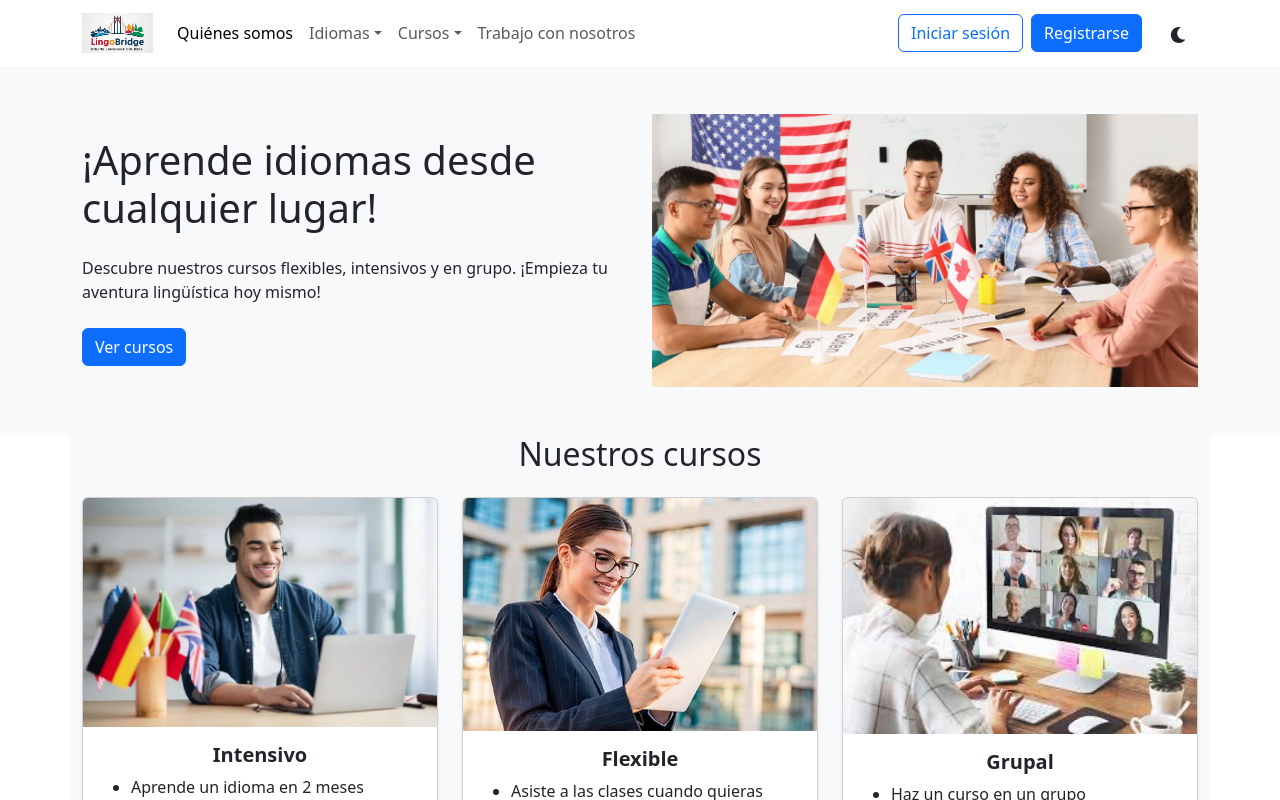
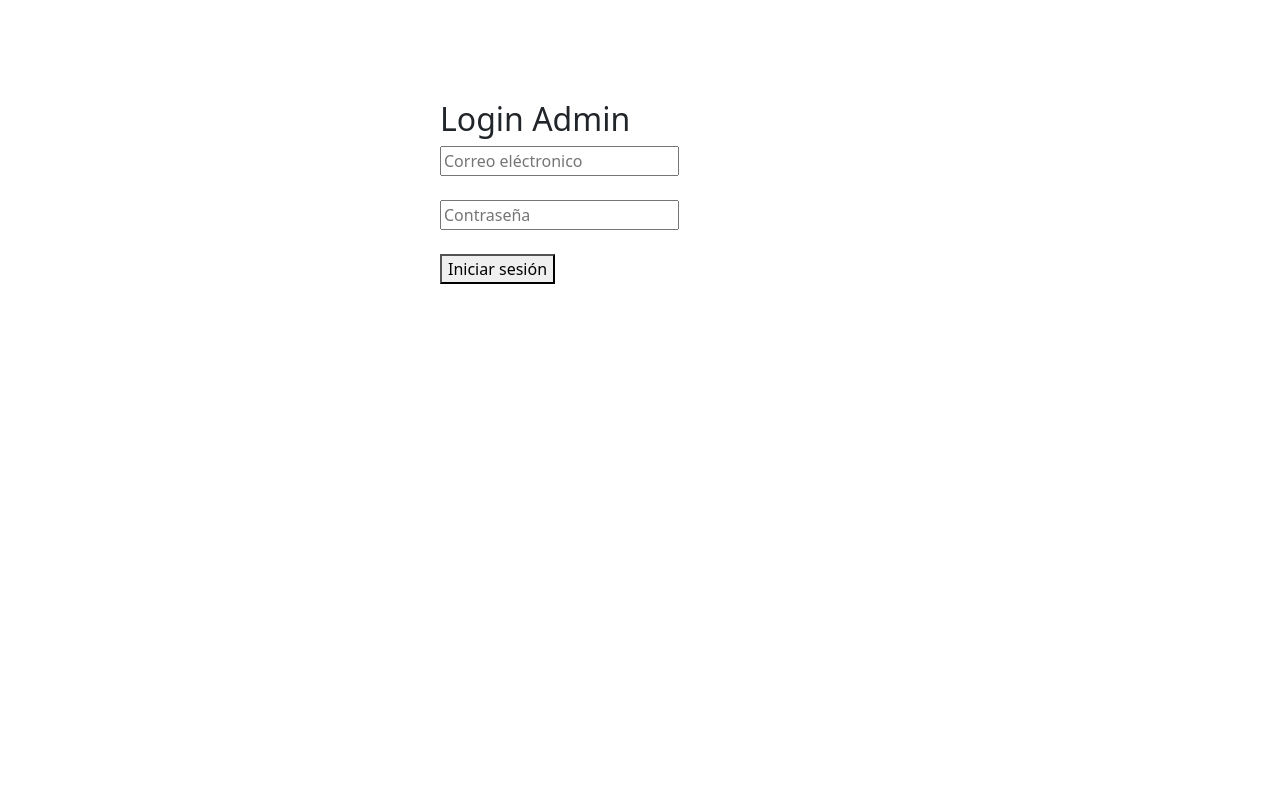
Before and after one commit to RolkoYana/LingoBridge, a React (Vite) app in the folder frontend/: page /admin/login in a window 1280 px wide. Shown: the top 800 px of the page. Built offline with nearby package versions, Linux system fonts and the light colour scheme.

Commit message:
feat: crear panel de administrador

```diff
--- a/frontend/package.json
+++ b/frontend/package.json
@@ -13,7 +13,8 @@
     "bootstrap": "^5.3.5",
     "react": "^19.0.0",
     "react-dom": "^19.0.0",
-    "react-icons": "^5.5.0"
+    "react-icons": "^5.5.0",
+    "react-router-dom": "^7.5.0"
   },
   "devDependencies": {
     "@eslint/js": "^9.21.0",
--- a/frontend/src/App.jsx
+++ b/frontend/src/App.jsx
@@ -1,11 +1,27 @@
 import "./App.css";
+import { BrowserRouter as Router, Routes, Route } from "react-router-dom";
 import Home from "./pages/Home";
+import Courses from "./pages/Courses";
+import LoginAdmin from "./pages/admin/LoginAdmin";
+import AdminDashboard from "./pages/admin/AdminDashboard";
+import CoursesManagement from "./pages/admin/CoursesManagement";
+import TeachersManagement from "./pages/admin/TeachersManagement";
 
 function App() {
   return (
-    <>
-      <Home />
-    </>
+    <Router>
+      <Routes>
+        {/* rutas publicas */}
+        <Route path="/" element={<Home />} />
+        <Route path="/cpurses" element={<Courses />} />
+
+        {/* rutas de admin */}
+        <Route path="/admin/login" element={<LoginAdmin />} />
+        <Route path="/admin" element={<AdminDashboard />} />
+        <Route path="/admin/courses" element={<CoursesManagement />} />
+        <Route path="/admin/teachers" element={<TeachersManagement />} />
+      </Routes>
+    </Router>
   );
 }
 
--- /dev/null
+++ b/frontend/src/components/admin/SidebarAdmin.jsx
@@ -0,0 +1,26 @@
+import { Link } from "react-router-dom";
+
+const SidebarAdmin = () => {
+  return (
+    <nav
+      style={{
+        width: "200px",
+        background: "#f0f0f0",
+        padding: "20px",
+        minHeight: "100vh",
+      }}
+    >
+      <h3>Admin</h3>
+      <ul style={{ listStyle: "none", padding: 0 }}>
+        <li>
+          <Link to="/admin/courses">Cursos</Link>{" "}
+        </li>
+        <li>
+          <Link to="/admin/teachers">Profesores</Link>
+        </li>
+      </ul>
+    </nav>
+  );
+};
+
+export default SidebarAdmin;
--- /dev/null
+++ b/frontend/src/pages/Courses.jsx
@@ -0,0 +1,9 @@
+import React from 'react'
+
+const Courses = () => {
+  return (
+    <div>Courses</div>
+  )
+}
+
+export default Courses
--- /dev/null
+++ b/frontend/src/pages/admin/AdminDashboard.jsx
@@ -0,0 +1,15 @@
+import SidebarAdmin from "../../components/admin/SidebarAdmin";
+
+const AdminDashboard = () => {
+  return (
+    <div style={{display: 'flex'}}>
+        <SidebarAdmin/>
+        <main style={{padding: '20px', flexGrow: 1}}>
+            <h2>Panel de Administrador</h2>
+            <p>Bienvenido al panel. Selecciona una sección para gestionar los datos.</p>
+        </main>
+    </div>
+  )
+}
+
+export default AdminDashboard
--- /dev/null
+++ b/frontend/src/pages/admin/CoursesManagement.jsx
@@ -0,0 +1,15 @@
+import SidebarAdmin from "../../components/admin/SidebarAdmin";
+
+const CoursesManagement = () => {
+  return (
+    <div style={{ display: "flex" }}>
+      <SidebarAdmin />
+      <main style={{ padding: "20px", flexGrow: 1 }}>
+        <h2>Gestión de Cursos</h2>
+        {/* Aquí pondrás la tabla o tarjetas con los cursos */}
+      </main>
+    </div>
+  );
+};
+
+export default CoursesManagement;
--- /dev/null
+++ b/frontend/src/pages/admin/LoginAdmin.jsx
@@ -0,0 +1,69 @@
+import { useState } from "react";
+import { useNavigate } from "react-router-dom";
+
+const LoginAdmin = () => {
+  const [email, setEmail] = useState("");
+  const [password, setPassword] = useState("");
+  const [error, setError] = useState("");
+
+  const navigate = useNavigate();
+
+  const handleLogin = async (e) => {
+    e.preventDefault();
+    try {
+      const response = await fetch(
+        "http://localhost:8080/api/auth/login-admin",
+        {
+          method: "POST",
+          headers: {
+            "Content-Type": "application:json",
+          },
+          body: JSON.stringify({ email, password }),
+        }
+      );
+
+      if (!response.ok) {
+        throw new Error("Credenciales incorrectas");
+      }
+
+      const data = await response.json();
+      // guarda el token si se usa
+      localStorage.setItem("token", data.token);
+      // redirige al panel
+      navigate("/admin");
+    } catch (err) {
+      console.error("Error en login:", err);
+      setError("Usuario o contraseña incorrectos");
+    }
+  };
+
+  return (
+    <div style={{ maxWidth: "400px", margin: "auto", marginTop: "100px" }}>
+      <h2>Login Admin</h2>
+      <form onSubmit={handleLogin}>
+        <input
+          type="email"
+          placeholder="Correo eléctronico"
+          value={email}
+          onChange={(e) => setEmail(e.target.value)}
+          required
+        />
+        <br />
+        <br />
+        <input
+          type="password"
+          placeholder="Contraseña"
+          value={password}
+          onChange={(e) => setPassword(e.target.value)}
+          required
+        />
+        <br />
+        <br />
+        <button type="submit">Iniciar sesión</button>
+        {error && <p style={{ color: "red" }}>{error}</p>}
+      </form>
+    </div>
+  );
+};
+
+export default LoginAdmin;
--- /dev/null
+++ b/frontend/src/pages/admin/TeachersManagement.jsx
@@ -0,0 +1,9 @@
+import React from 'react'
+
+const TeachersManagement = () => {
+  return (
+    <div>TeachersManagement</div>
+  )
+}
+
+export default TeachersManagement
```
Also changed, not shown: frontend/src/components/admin/CourseCardAdmin.jsx (added), frontend/src/components/admin/TeacherCardAdmin.jsx (added), 1 other file (tests, documents, lock files or other folders).
